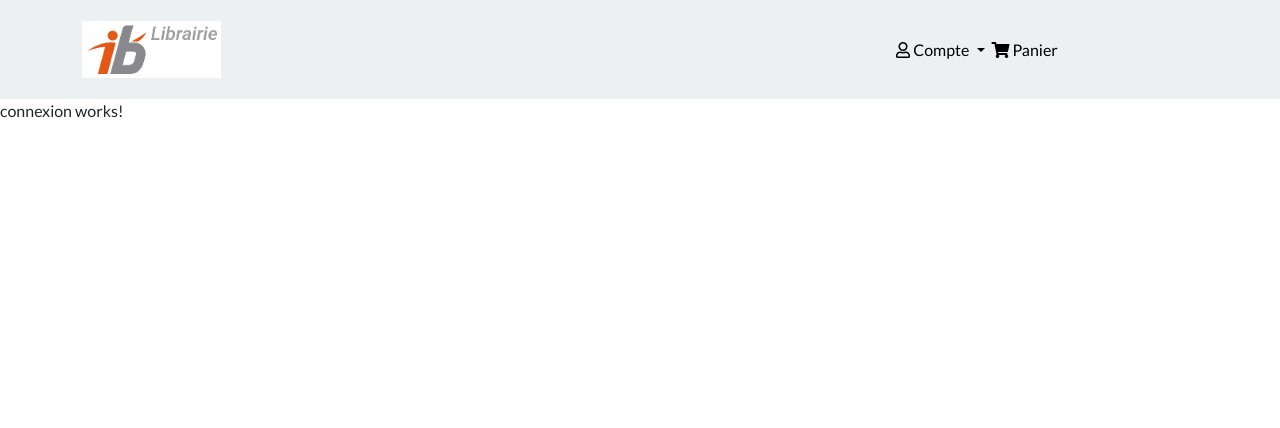
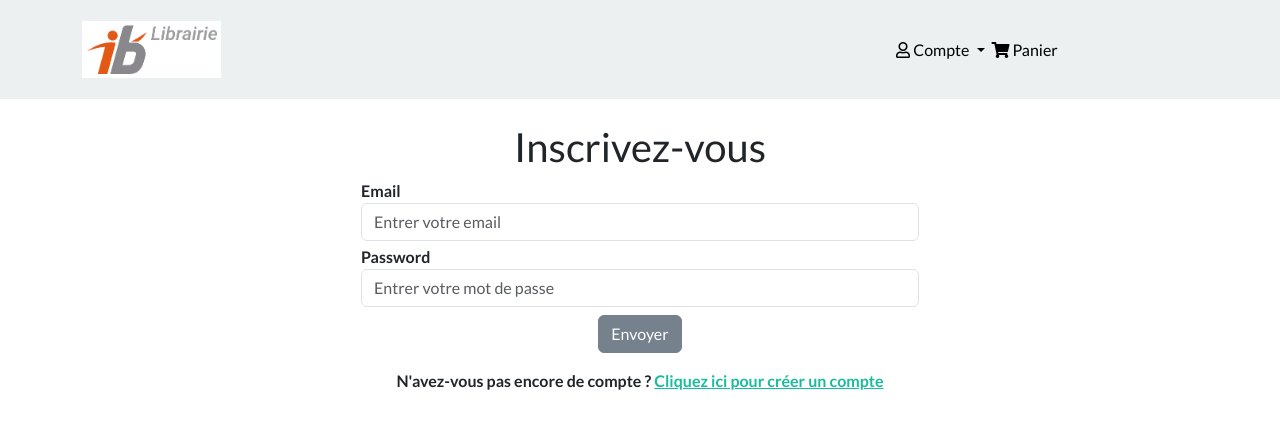
Before and after one commit to Michel-SG/Xtrembook-front, an Angular app: page /auth/connexion in a window 1280 px wide. Shown: the top 428 px of the page. Built offline with nearby package versions, Linux system fonts and the light colour scheme; no server answers.

Commit message:
Implémentation des message d'erreurs

```diff
--- a/src/app/composants/auth/connexion/connexion.component.html
+++ b/src/app/composants/auth/connexion/connexion.component.html
@@ -1 +1,21 @@
-<p>connexion works!</p>
+<div class="container marge fw-bold">
+    <h2 class="text-center mt-4">Inscrivez-vous</h2>
+    <form [formGroup]="signinForm" (ngSubmit)="onSubmitForm()"
+        class='d-flex flex-column justify-content-center align-items-center fs-auto mb-3' *ngIf="!loading">
+        <div class="form-group w-50 mb-1">
+            <label for="email">Email</label>
+            <input type="email" class="form-control" id="email" placeholder="Entrer votre email"
+                formControlName="email">
+        </div>
+        <div class="form-group w-50 mb-2 ">
+            <label for="motDePasse">Password</label>
+            <input type="password" class="form-control" id="motDePasse" placeholder="Entrer votre mot de passe"
+                formControlName="motDePasse">
+        </div>
+        <button type="submit" class="btn btn-primary fs-auto" [disabled]="signinForm.invalid">Envoyer</button>
+        <p class="text-danger" *ngIf="errorMsg"> {{ errorMsg }} </p>
+    </form>
+    <p class="text-center">N'avez-vous pas encore de compte ?
+        <a class="link" [routerLink]="['/auth/','signup']">Cliquez ici pour créer un compte</a>
+    </p>
+</div>
--- a/src/app/composants/auth/connexion/connexion.component.ts
+++ b/src/app/composants/auth/connexion/connexion.component.ts
@@ -21,6 +21,9 @@ export class ConnexionComponent implements OnInit {
     private formBuilder: FormBuilder) { }
 
   ngOnInit(): void {
+
+  }
+    onSubmitForm(){
     this.auth.loginUser(this.signinForm.value)
       .then(() => {
         this.loading = false;
@@ -29,7 +32,7 @@ export class ConnexionComponent implements OnInit {
         (error) => {
           this.loading = false;
           console.error(error);
-          this.errorMsg = error.message;
+          this.errorMsg = "Désolé, votre mot de passe ou email n'est pas correct";
         })
   }
 
--- a/src/app/composants/auth/inscription/inscription.component.ts
+++ b/src/app/composants/auth/inscription/inscription.component.ts
@@ -42,7 +42,7 @@ export class InscriptionComponent implements OnInit {
       .catch((error)=>{
         this.loading = false;
         console.error(error);
-        this.errorMsg = error.message;
+        this.errorMsg = "Veuillez remplir tous les champs";
       })
 
   }
```
